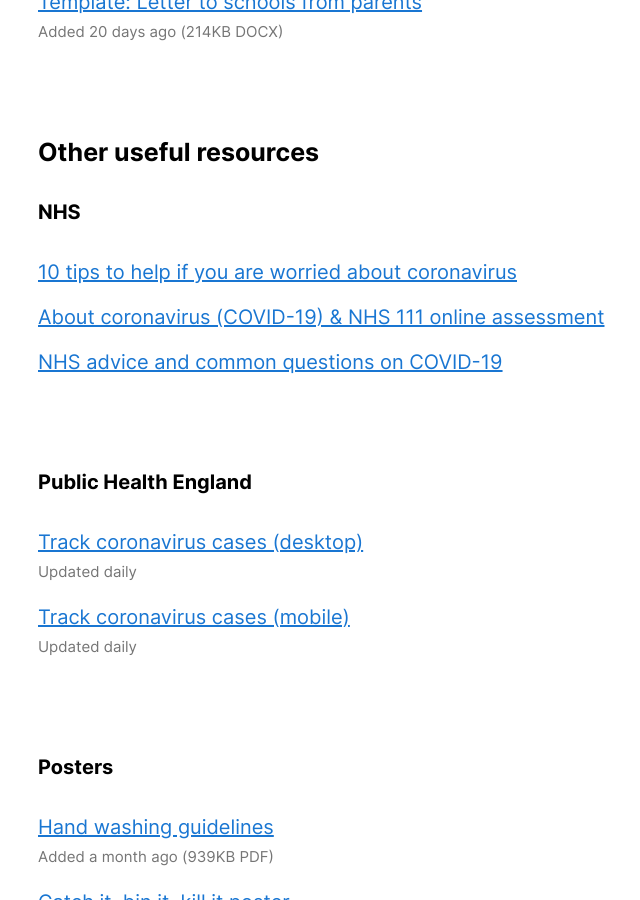
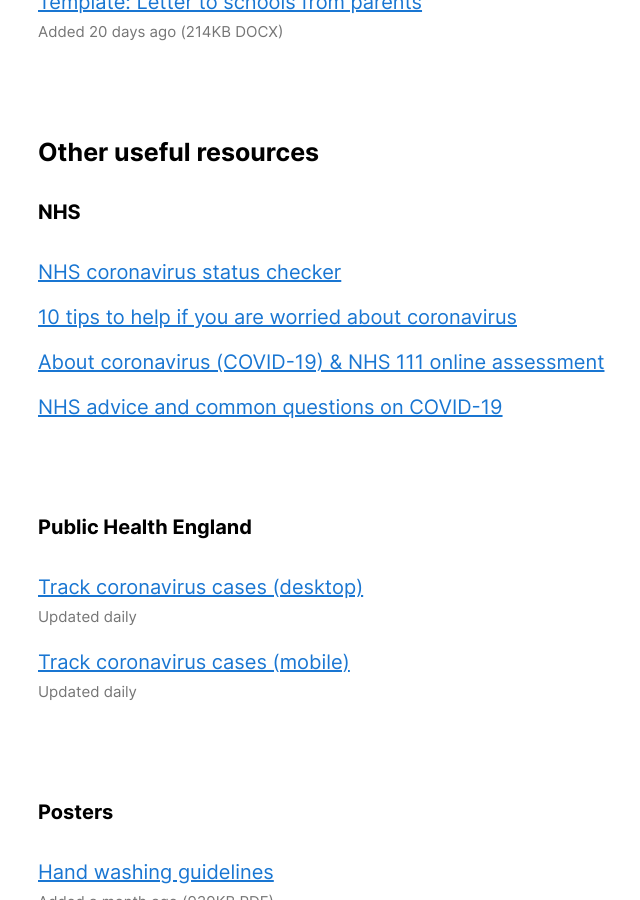
Before and after one commit to cognisant/qphl.co, a Jekyll site: the page built from coronavirus.md, in a window 1280 px wide and 900 px high, scrolled down 2503 px. Shown: the whole window, without its empty margins (152-792 px from the left). Built offline with Jekyll 4.4.1, drawn with Linux system fonts in a browser that asks for light colours.

Commit message:
Adds NHS status checker

```diff
--- a/coronavirus.md
+++ b/coronavirus.md
@@ -45,6 +45,7 @@
 
 ### NHS
 
+- [NHS coronavirus status checker](https://www.nhs.uk/coronavirus-status-checker/)
 - [10 tips to help if you are worried about coronavirus](https://www.nhs.uk/oneyou/every-mind-matters/coronavirus-covid-19-anxiety-tips/)
 - [About coronavirus (COVID-19) & NHS 111 online assessment](https://111.nhs.uk/service/COVID-19/)
 - [NHS advice and common questions on COVID-19](https://www.nhs.uk/conditions/coronavirus-covid-19/)
```
